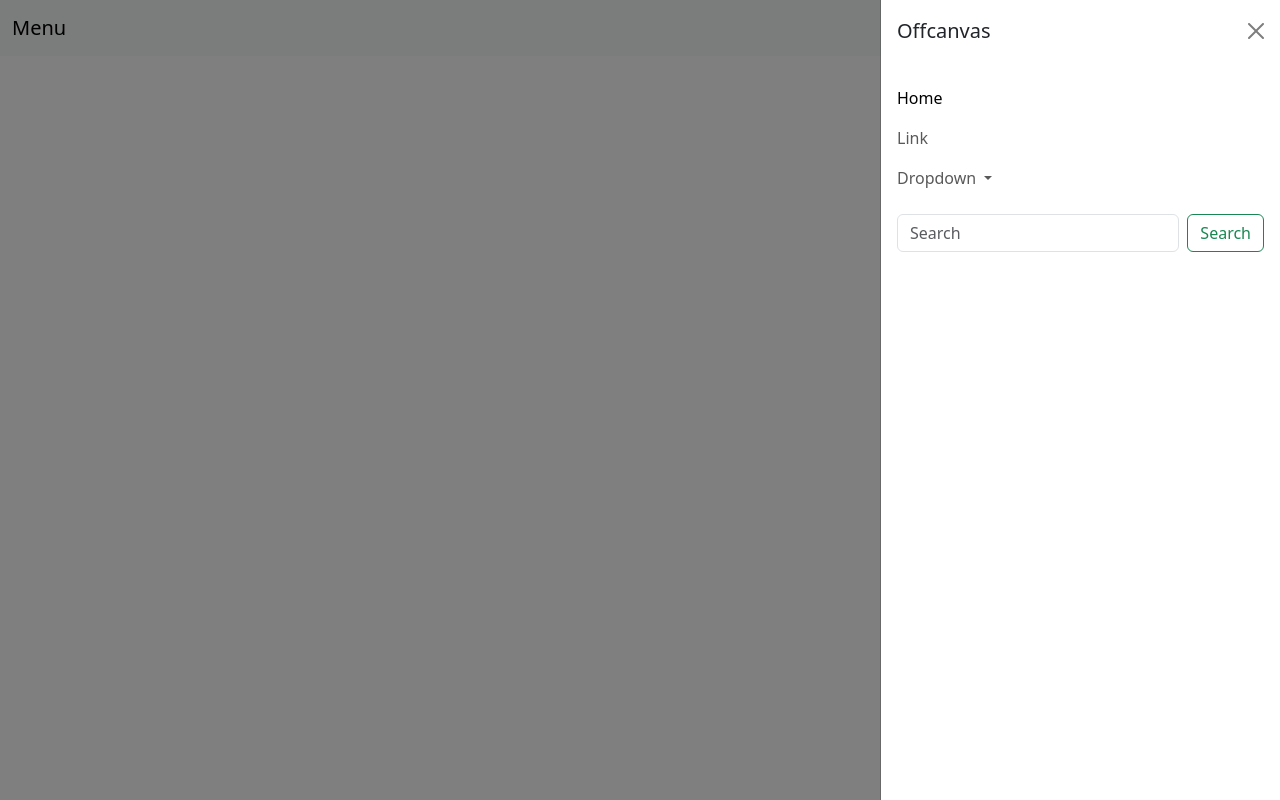
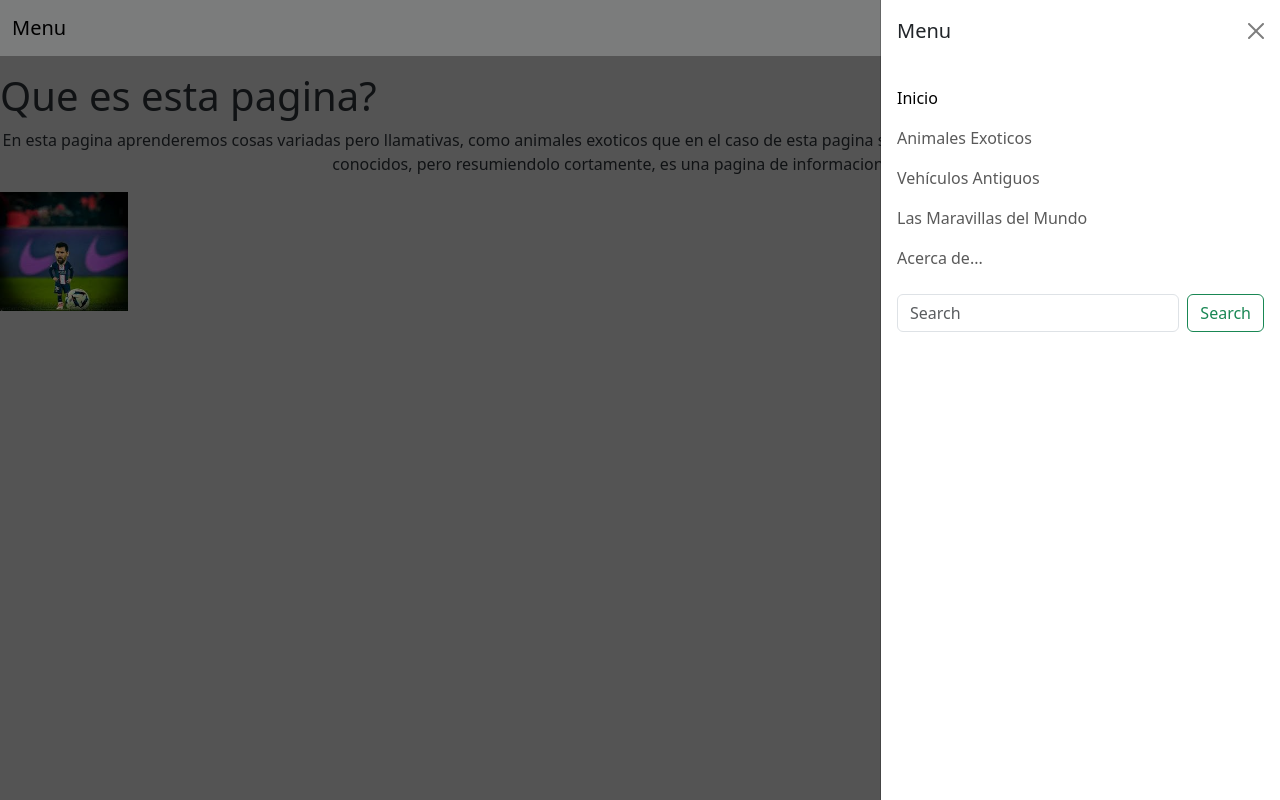
Before and after one commit to RomoAlvaradoLuisAngel/Plantilla-base, a Flask app: page / in a window 1280 px wide, after a click that opens the changed part. Run offline with Flask 3, Linux system fonts and the light colour scheme.

Commit message:
agregaciones

```diff
--- a/templates/index.html
+++ b/templates/index.html
@@ -3,10 +3,10 @@
 <head>
     <meta charset="UTF-8">
     <meta name="viewport" content="width=device-width, initial-scale=1.0">
-    <title>Mi plantilla base</title>
+    <title>{%block title%} plantilla base {%endblock%}</title>
     <link href="https://cdn.jsdelivr.net/npm/bootstrap@5.3.8/dist/css/bootstrap.min.css" rel="stylesheet" integrity="sha384-sRIl4kxILFvY47J16cr9ZwB07vP4J8+LH7qKQnuqkuIAvNWLzeN8tE5YBujZqJLB" crossorigin="anonymous">
 </head>
-<body>
+<body style="background-color: darkgrey;">
     <nav class="navbar bg-body-tertiary fixed-top">
   <div class="container-fluid">
     <a class="navbar-brand" href="#">Menu</a>
@@ -15,29 +15,25 @@
     </button>
     <div class="offcanvas offcanvas-end" tabindex="-1" id="offcanvasNavbar" aria-labelledby="offcanvasNavbarLabel">
       <div class="offcanvas-header">
-        <h5 class="offcanvas-title" id="offcanvasNavbarLabel">Offcanvas</h5>
+        <h5 class="offcanvas-title" id="offcanvasNavbarLabel">Menu</h5>
         <button type="button" class="btn-close" data-bs-dismiss="offcanvas" aria-label="Close"></button>
       </div>
       <div class="offcanvas-body">
         <ul class="navbar-nav justify-content-end flex-grow-1 pe-3">
           <li class="nav-item">
-            <a class="nav-link active" aria-current="page" href="#">Home</a>
+            <a class="nav-link active" aria-current="page" href="#">Inicio</a>
           </li>
           <li class="nav-item">
-            <a class="nav-link" href="#">Link</a>
+            <a class="nav-link" href="#">Animales Exoticos</a>
           </li>
-          <li class="nav-item dropdown">
-            <a class="nav-link dropdown-toggle" href="#" role="button" data-bs-toggle="dropdown" aria-expanded="false">
-              Dropdown
-            </a>
-            <ul class="dropdown-menu">
-              <li><a class="dropdown-item" href="#">Action</a></li>
-              <li><a class="dropdown-item" href="#">Another action</a></li>
-              <li>
-                <hr class="dropdown-divider">
-              </li>
-              <li><a class="dropdown-item" href="#">Something else here</a></li>
-            </ul>
+          <li class="nav-item">
+            <a class="nav-link" href="#">Vehículos Antiguos</a>
+          </li>
+          <li class="nav-item">
+            <a class="nav-link" href="#">Las Maravillas del Mundo</a>
+          </li>
+          <li class="nav-item">
+            <a class="nav-link" href="#">Acerca de...</a>
           </li>
         </ul>
         <form class="d-flex mt-3" role="search">
@@ -48,7 +44,16 @@
     </div>
   </div>
 </nav>
+<br><br><br>
+<section>
 
+    <h1>Que es esta pagina?</h1>
+    <p class="text-center" >{%block contenido%}En esta pagina aprenderemos cosas variadas pero llamativas, como animales exoticos que en el caso de esta pagina seran muy poco conocidos
+      o vehiculos antiguos, muy conocidos, pero resumiendolo cortamente, es una pagina de informacion variada.
+    {%endblock%}
+    </p>
+    <img src="static/img/messi chiquutitito.jpg" alt="Messi chiqutitito" style="width: 10%;">
+</section>
 
     <script src="https://cdn.jsdelivr.net/npm/bootstrap@5.3.8/dist/js/bootstrap.bundle.min.js" integrity="sha384-FKyoEForCGlyvwx9Hj09JcYn3nv7wiPVlz7YYwJrWVcXK/BmnVDxM+D2scQbITxI" crossorigin="anonymous"></script>
 </body>
```
Also changed, not shown: index.html (+20 -18 lines), static/img/messi chiquutitito.jpg (added).
